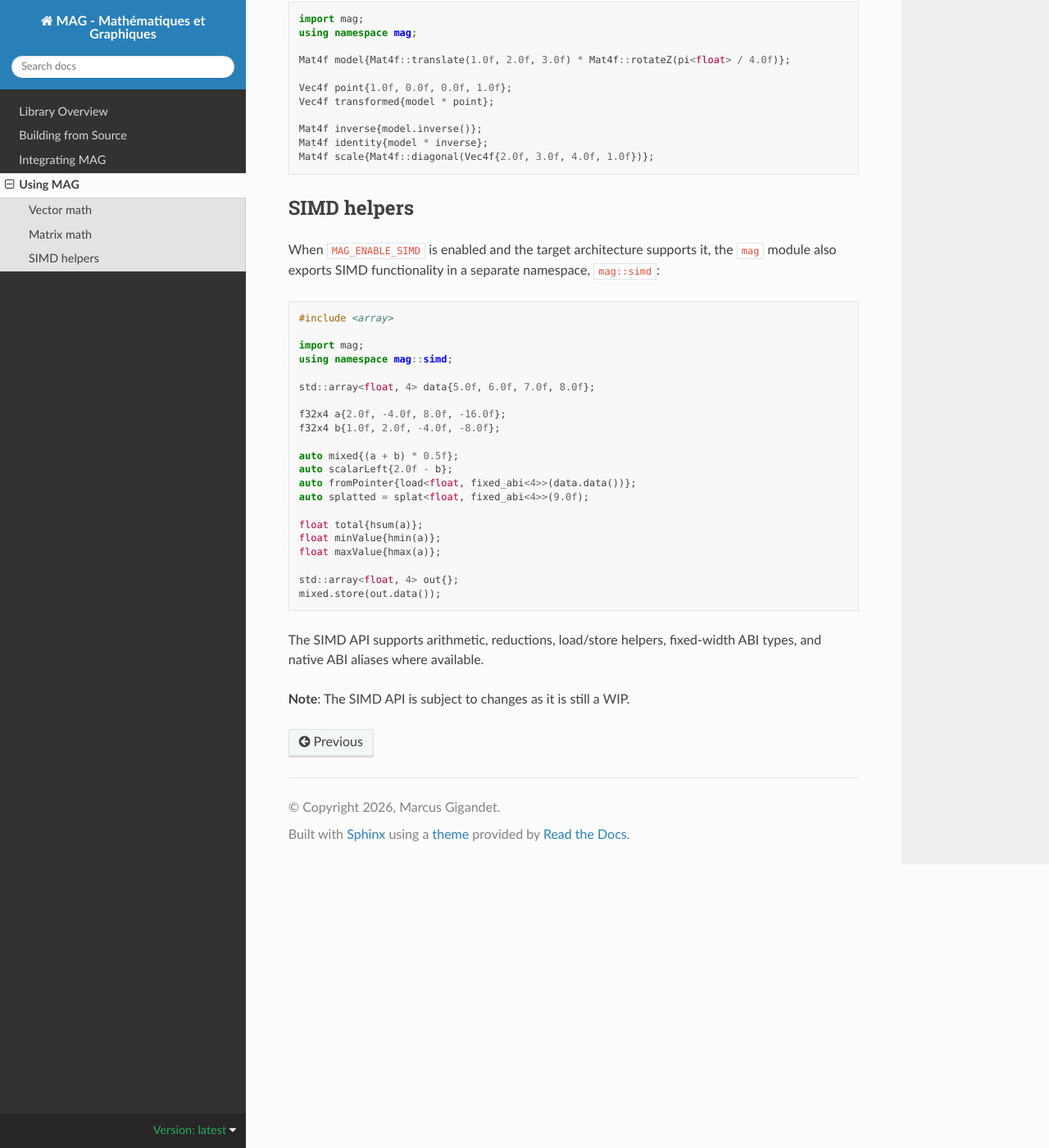
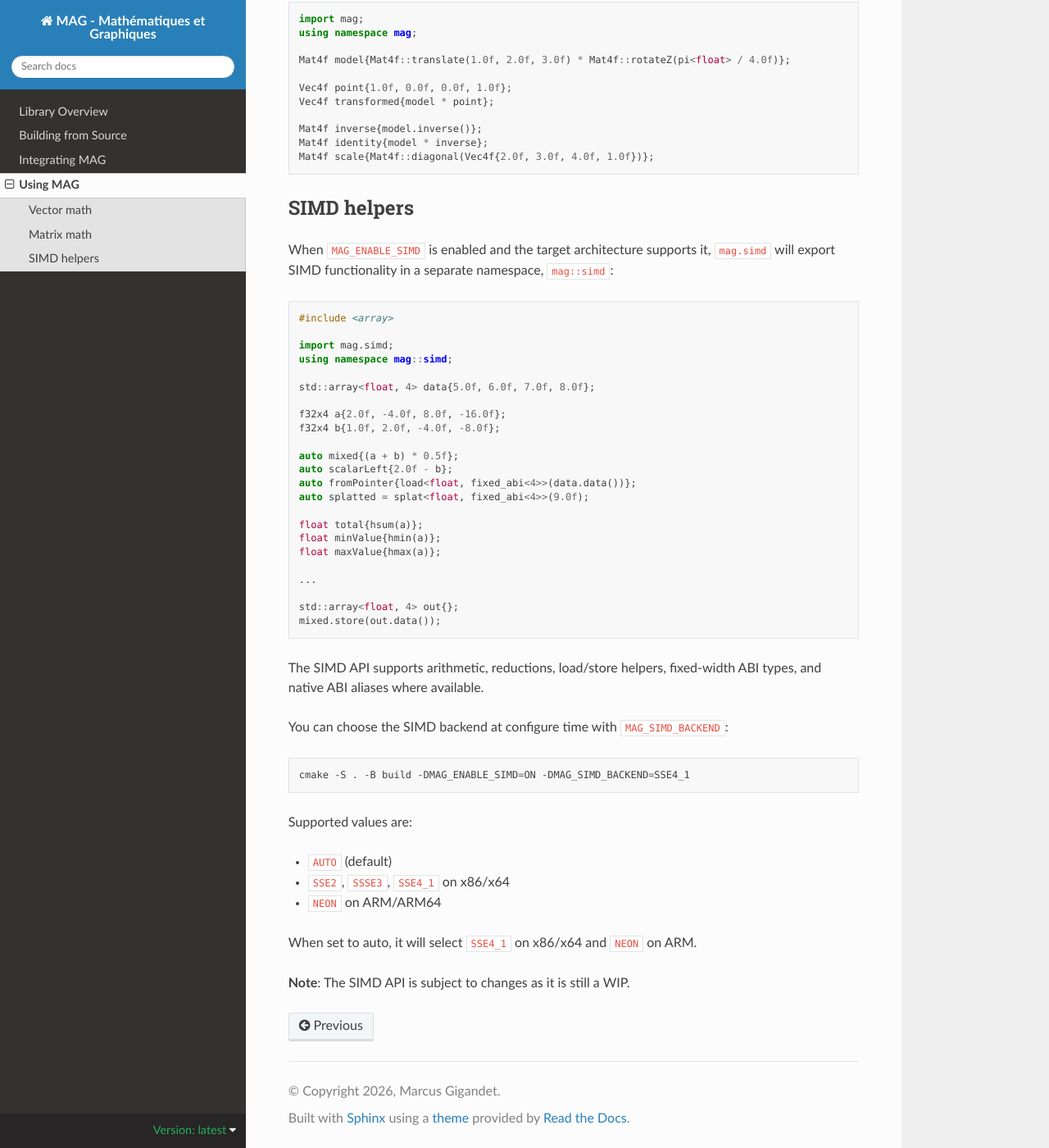
Before and after one commit to marcusgigandet/mag, a Sphinx documentation site: the page built from docs/source/getting-started/using-mag.rst, in a window 1280 px wide and 1400 px high, scrolled down 935 px. Shown: the whole window at 82% size. Built offline with Sphinx 7.4.7 and the Read the Docs theme 3.1.0, drawn with Linux system fonts in a browser that asks for light colours.

Commit message:
doc: Update documentation for changes in SIMD api.

```diff
--- a/docs/source/getting-started/using-mag.rst
+++ b/docs/source/getting-started/using-mag.rst
@@ -56,14 +56,14 @@ Matrices are structured into column major 2D arrays meaning that data is stored
 SIMD helpers
 ------------
 
-When ``MAG_ENABLE_SIMD`` is enabled and the target architecture supports it, the ``mag`` module also
-exports SIMD functionality in a separate namespace, ``mag::simd``:
+When ``MAG_ENABLE_SIMD`` is enabled and the target architecture supports it, ``mag.simd`` will
+export SIMD functionality in a separate namespace, ``mag::simd``:
 
 .. code-block:: c++
 
    #include <array>
 
-   import mag;
+   import mag.simd;
    using namespace mag::simd;
 
    std::array<float, 4> data{5.0f, 6.0f, 7.0f, 8.0f};
@@ -80,9 +80,25 @@ exports SIMD functionality in a separate namespace, ``mag::simd``:
    float minValue{hmin(a)};
    float maxValue{hmax(a)};
 
+   ...
+
    std::array<float, 4> out{};
    mixed.store(out.data());
 
 The SIMD API supports arithmetic, reductions, load/store helpers, fixed-width ABI types, and native ABI aliases where available.
 
+You can choose the SIMD backend at configure time with ``MAG_SIMD_BACKEND``:
+
+.. code-block:: bash
+
+   cmake -S . -B build -DMAG_ENABLE_SIMD=ON -DMAG_SIMD_BACKEND=SSE4_1
+
+Supported values are:
+
+- ``AUTO`` (default)
+- ``SSE2``, ``SSSE3``, ``SSE4_1`` on x86/x64
+- ``NEON`` on ARM/ARM64
+
+When set to auto, it will select ``SSE4_1`` on x86/x64 and ``NEON`` on ARM.
+
 **Note**: The SIMD API is subject to changes as it is still a WIP.
```
Also changed, not shown: docs/source/getting-started/building.rst (+7 -0 lines), 1 other file.
